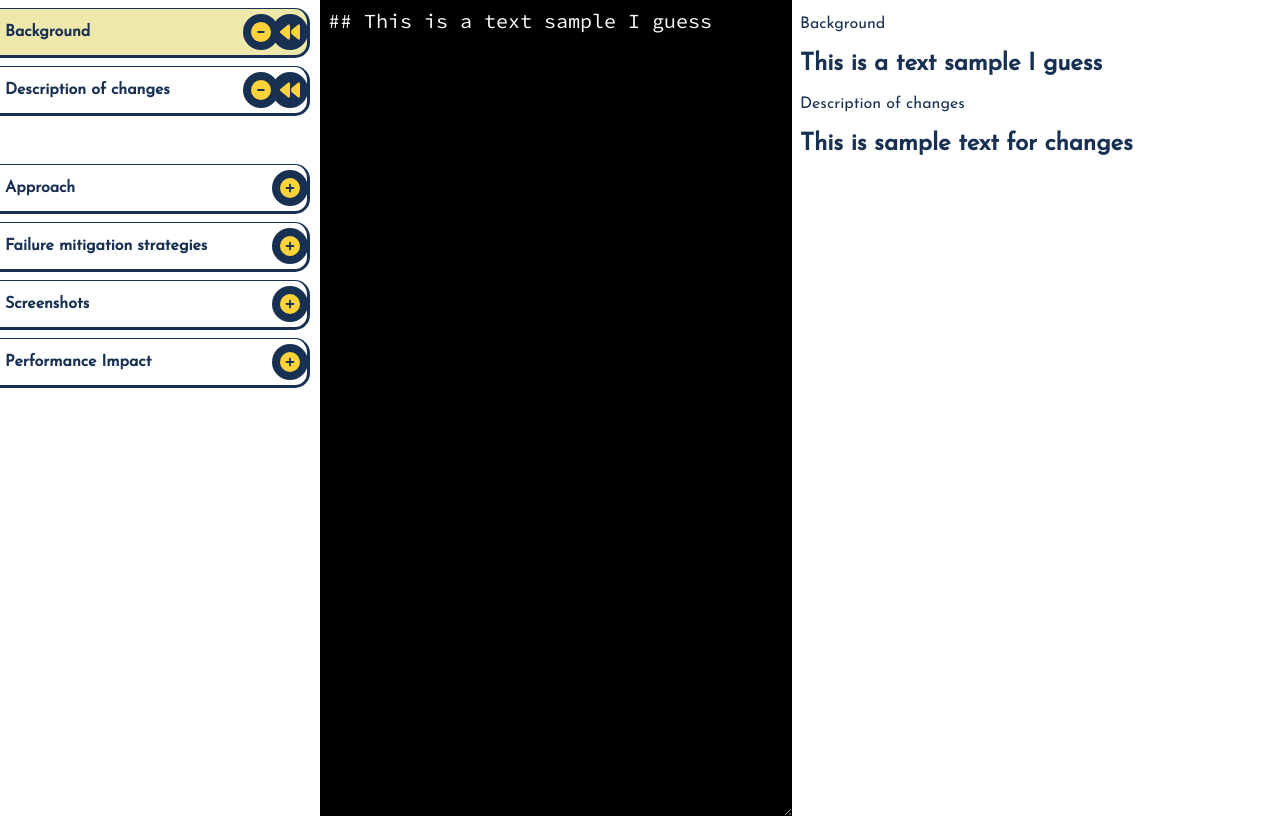
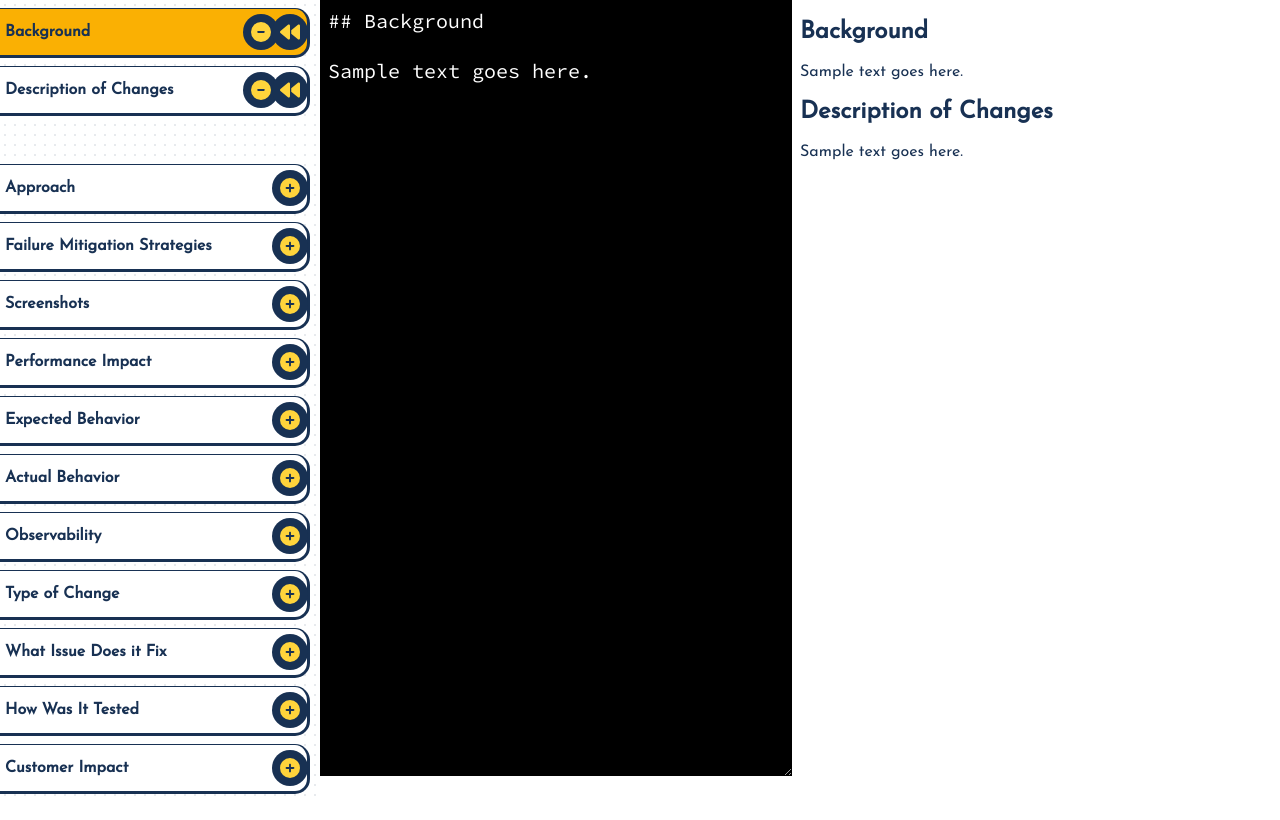
Before and after one commit to CharlesDesiderio/pr-manager, a React (Create React App) app: page / in a window 1280 px wide. Built offline with nearby package versions, Linux system fonts and the light colour scheme.

Commit message:
Most styling work is done, added full list of sections

```diff
--- a/public/index.html
+++ b/public/index.html
@@ -10,21 +10,10 @@
       content="Web site created using create-react-app"
     />
     <link rel="apple-touch-icon" href="%PUBLIC_URL%/logo192.png" />
-    <!--
-      manifest.json provides metadata used when your web app is installed on a
-      user's mobile device or desktop. See https://developers.google.com/web/fundamentals/web-app-manifest/
-    -->
+
     <link rel="manifest" href="%PUBLIC_URL%/manifest.json" />
-    <!--
-      Notice the use of %PUBLIC_URL% in the tags above.
-      It will be replaced with the URL of the `public` folder during the build.
-      Only files inside the `public` folder can be referenced from the HTML.
 
-      Unlike "/favicon.ico" or "favicon.ico", "%PUBLIC_URL%/favicon.ico" will
-      work correctly both with client-side routing and a non-root public URL.
-      Learn how to configure a non-root public URL by running `npm run build`.
-    -->
-    <title>React App</title>
+    <title>PR Manager</title>
   </head>
   <body>
     <noscript>You need to enable JavaScript to run this app.</noscript>
--- a/src/App.js
+++ b/src/App.js
@@ -14,35 +14,100 @@ const App = () => {
 
   let sectionsArray = [
     {
-      title: 'Background',
-      text: `## This is a text sample I guess`,
+      title: `Background`,
+      text: `## Background\n\nSample text goes here.`,
       included: true
     },
     {
-      title: `Description of changes`,
-      text: `## This is sample text for changes`,
+      title: `Description of Changes`,
+      text: `## Description of Changes\n\nSample text goes here.`,
       included: true
     },
     {
       title: `Approach`,
-      text: `## This is sample text for Approach`,
+      text: `## Approach\n\nSample text goes here.`,
       included: false
     },
     {
-      title: `Failure mitigation strategies`,
-      text: `## This is sample text for mitigation `,
+      title: `Failure Mitigation Strategies`,
+      text: `## Failure Mitigation Strategies\n\nSample text goes here.`,
       included: false
     },
     {
       title: `Screenshots`,
-      text: `## This is sample text for Screenshots`,
+      text: `## Screenshots\n\nSample text goes here.`,
       included: false
     },
     {
       title: `Performance Impact`,
-      text: `## This is sample text for Impact`,
+      text: `## Performance Impact\n\nSample text goes here.`,
       included: false
-    }
+    },
+    {
+      title: `Expected Behavior`,
+      text: `## Expected Behavior\n\nSample text goes here.`,
+      included: false
+    },
+    {
+      title: `Actual Behavior`,
+      text: `## Actual Behavior\n\nSample text goes here.`,
+      included: false
+    },
+    {
+      title: `Observability`,
+      text: `## Observability\n\nSample text goes here.`,
+      included: false
+    },
+    {
+      title: `Type of Change`,
+      text: `## Type of Change\n\nSample text goes here.`,
+      included: false
+    },
+    {
+      title: `What Issue Does it Fix`,
+      text: `## What Issue Does it Fix\n\nSample text goes here.`,
+      included: false
+    },
+    {
+      title: `How Was It Tested`,
+      text: `## How Was It Tested\n\nSample text goes here.`,
+      included: false
+    },
+    {
+      title: `Customer Impact`,
+      text: `## Customer Impact\n\nSample text goes here.`,
+      included: false
+    },
+    // {
+    //   title: 'Background',
+    //   text: `## This is a text sample I guess`,
+    //   included: true
+    // },
+    // {
+    //   title: `Description of changes`,
+    //   text: `## This is sample text for changes\n\nTesting something  `,
+    //   included: true
+    // },
+    // {
+    //   title: `Approach`,
+    //   text: `## This is sample text for Approach`,
+    //   included: false
+    // },
+    // {
+    //   title: `Failure mitigation strategies`,
+    //   text: `## This is sample text for mitigation `,
+    //   included: false
+    // },
+    // {
+    //   title: `Screenshots`,
+    //   text: `## This is sample text for Screenshots`,
+    //   included: false
+    // },
+    // {
+    //   title: `Performance Impact`,
+    //   text: `## This is sample text for Impact`,
+    //   included: false
+    // }
   ]
 
   let [sectionsState, setSectionsState] = useState(sectionsArray)
@@ -67,7 +132,8 @@ const App = () => {
 
   const resetItem = (i) => {
     let newState = sectionsState
-    newState[i].text = sectionsArray[i].text
+    let initialArrayItem = sectionsArray.filter((item) => item.title === sectionsState[i].title)
+    newState[i].text = initialArrayItem[0].text
     setSectionsState([...newState])
   }
 
@@ -79,7 +145,7 @@ const App = () => {
 
   return (
     <div className={styles.container}>
-      <div>
+      <div className={styles.sectionContainer}>
         { sectionsState.map((item, i) => {
           return item.included ?
           <div onClick={(arrNum) => chooseEditor(i)} id={i} className={`${styles.section} ${i === currentItem ? styles.selected : ''}` } >
--- a/src/App.module.css
+++ b/src/App.module.css
@@ -10,6 +10,14 @@ body {
   margin: auto;
   display: grid;
   grid-template-columns: 1fr 1.5fr 1.5fr;
+}
+
+.sectionContainer {
+  background-image: radial-gradient(rgba(24, 49, 83, .1) 20%, #ffffff 20%);
+  background-position: 0 0;
+  background-size: 10px 10px;
+  height: 100%;
+  width: 100%;
 }
 
 .section, .inactiveSection {
@@ -65,5 +73,5 @@ body {
 }
 
 .selected {
-  background-color: palegoldenrod;
+  background-color: #fab003
 }
--- a/src/components/Editor.module.css
+++ b/src/components/Editor.module.css
@@ -4,7 +4,7 @@
   font-family: 'Source Code Pro', monospace;
   font-size: 1.25rem;
   width: 95%;
-  height: 100vh;
+  height: 95vh;
   color: white;
   background-color: black;
   border: none;
--- a/src/components/Output.jsx
+++ b/src/components/Output.jsx
@@ -7,7 +7,7 @@ const Output = (props) => {
 
   props.data.forEach((item) => {
     if (item.included) {
-      compiledData += `\n${item.title}\n`
+      // compiledData += `\n${item.title}\n`
       compiledData += `${item.text}\n`
     }
 
```
